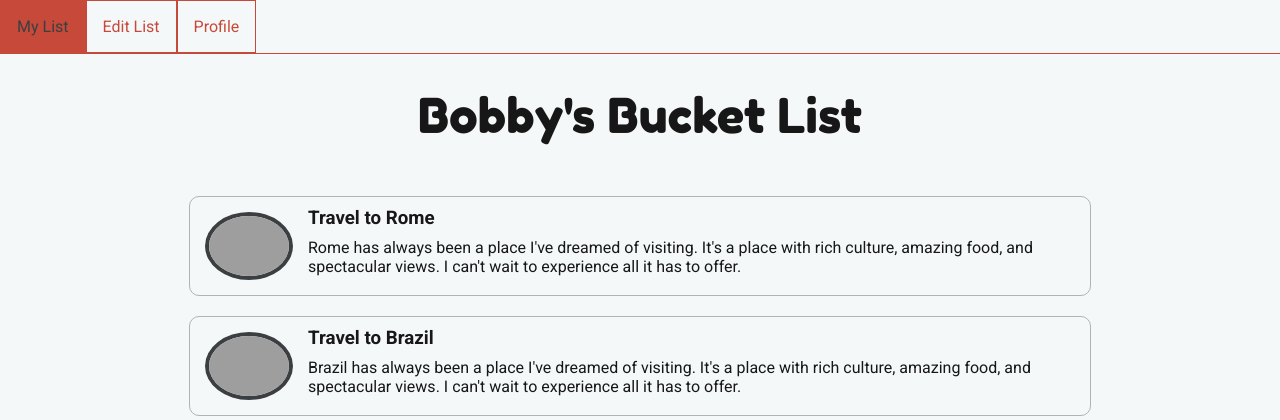
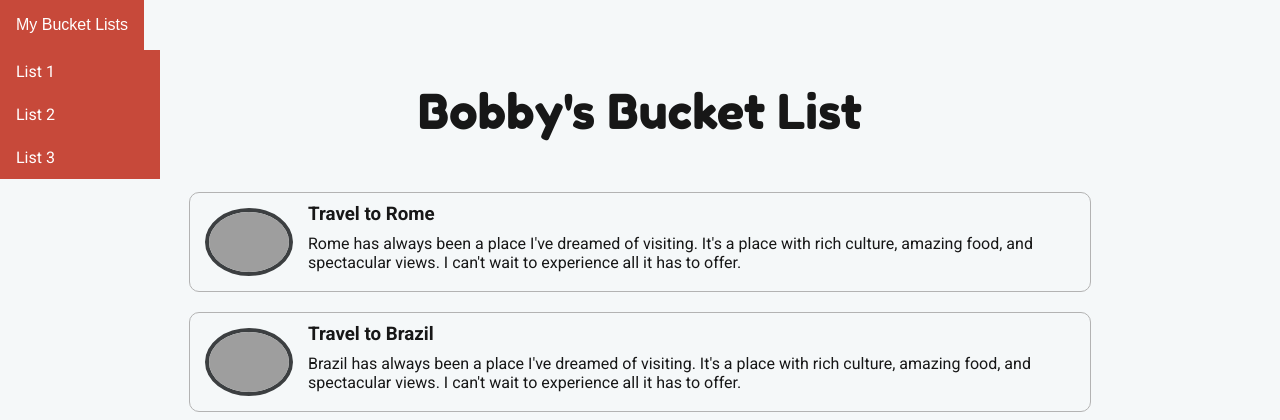
Before and after one commit to mtdnichol/COIS3420_Assignment1, a PHP site: page /DisplayList.html in a window 1280 px wide. Shown: the top 420 px of the page. Run offline with PHP 8.4, Linux system fonts and the light colour scheme; some libraries are stand-ins or nearby versions; grey boxes are pictures that could not be loaded.

Commit message:
Dropdown menu

```diff
--- a/DisplayList.html
+++ b/DisplayList.html
@@ -6,10 +6,13 @@
     <link rel="stylesheet" href="MainStyle.css">
 </head>
 <body>
-    <div class="navigation-bar">
-        <a>My List</a>
-        <a>Edit List</a>
-        <a>Profile</a>
+    <div class="dropdown">
+        <button class="dropbtn">My Bucket Lists</button>
+        <div class="dropdown-content">
+            <a href="DisplayList.html">List 1</a>
+            <a href="DisplayList.html">List 2</a>
+            <a href="DisplayList.html">List 3</a>
+        </div>
     </div>
     <h1>Bobby's Bucket List</h1>
 
--- a/MainStyle.css
+++ b/MainStyle.css
@@ -62,6 +62,44 @@ div.item p {
     border: 0.1em solid #c7493a;
     padding: 1em;
 }
+/*Dropdown Starts*/
+.dropbtn {
+    background-color: #c7493a;
+    color: white;
+    padding: 16px;
+    font-size: 16px;
+    border: none;
+    cursor: pointer;
+}
+
+.dropdown {
+    position: relative;
+    display: inline-block;
+}
+
+.dropdown-content {
+    display: none;
+    position: absolute;
+    background-color: #c7493a; /*Colour of the dropdown buttons*/
+    min-width: 160px;
+    z-index: 1;
+}
+
+.dropdown-content a {
+    color: white;
+    padding: 12px 16px;
+    text-decoration: none;
+    display: block;
+}
+
+.dropdown:hover .dropdown-content {
+    display: block;
+}
+
+.dropdown:hover .dropbtn {
+    background-color: #c7493a; /*Colour of the 'My Bucket Lists' buttons*/
+}
+/*Dropdown Ends*/
 
 .justifyRight {
     justify-content: flex-end;
```
